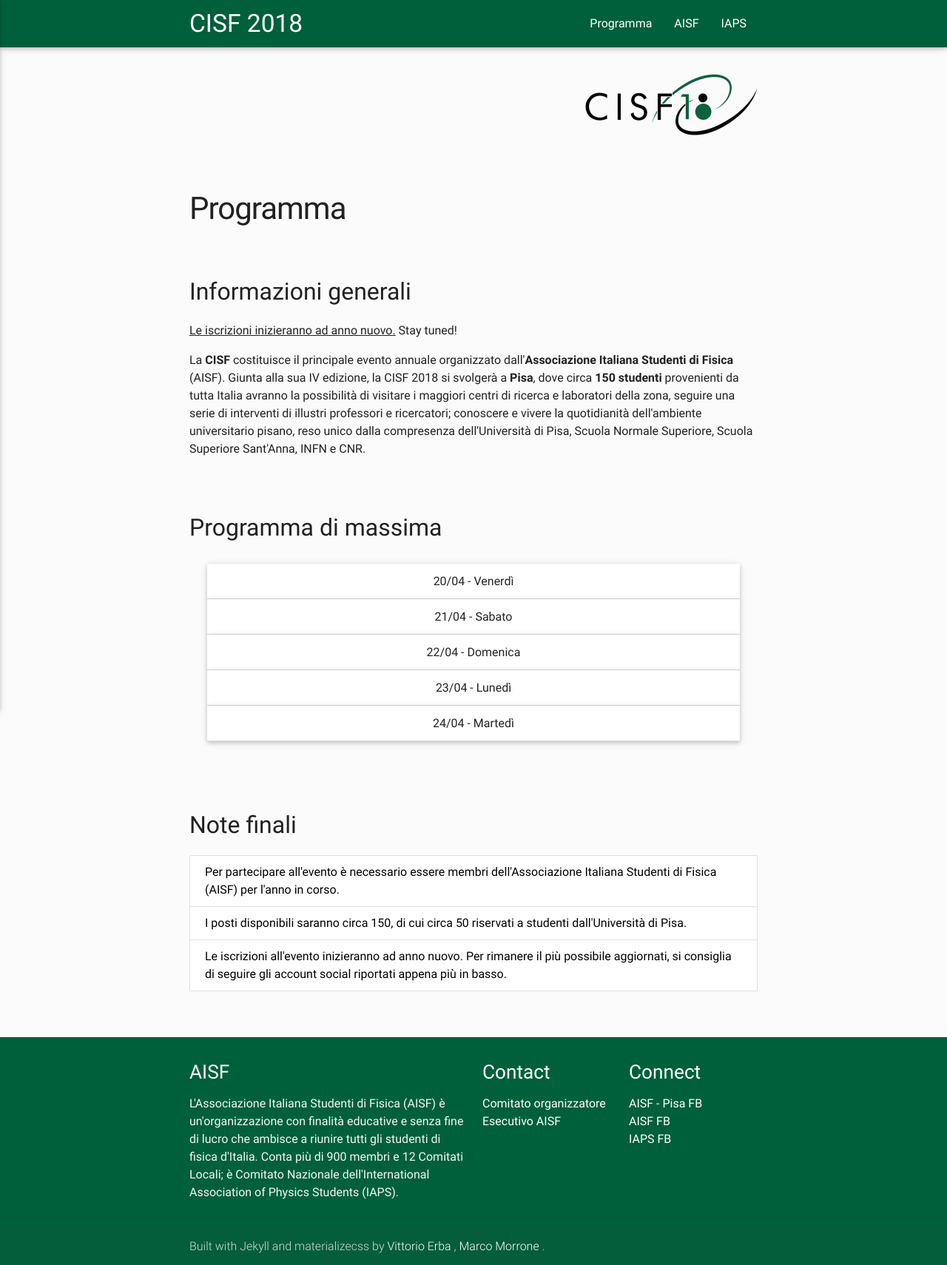
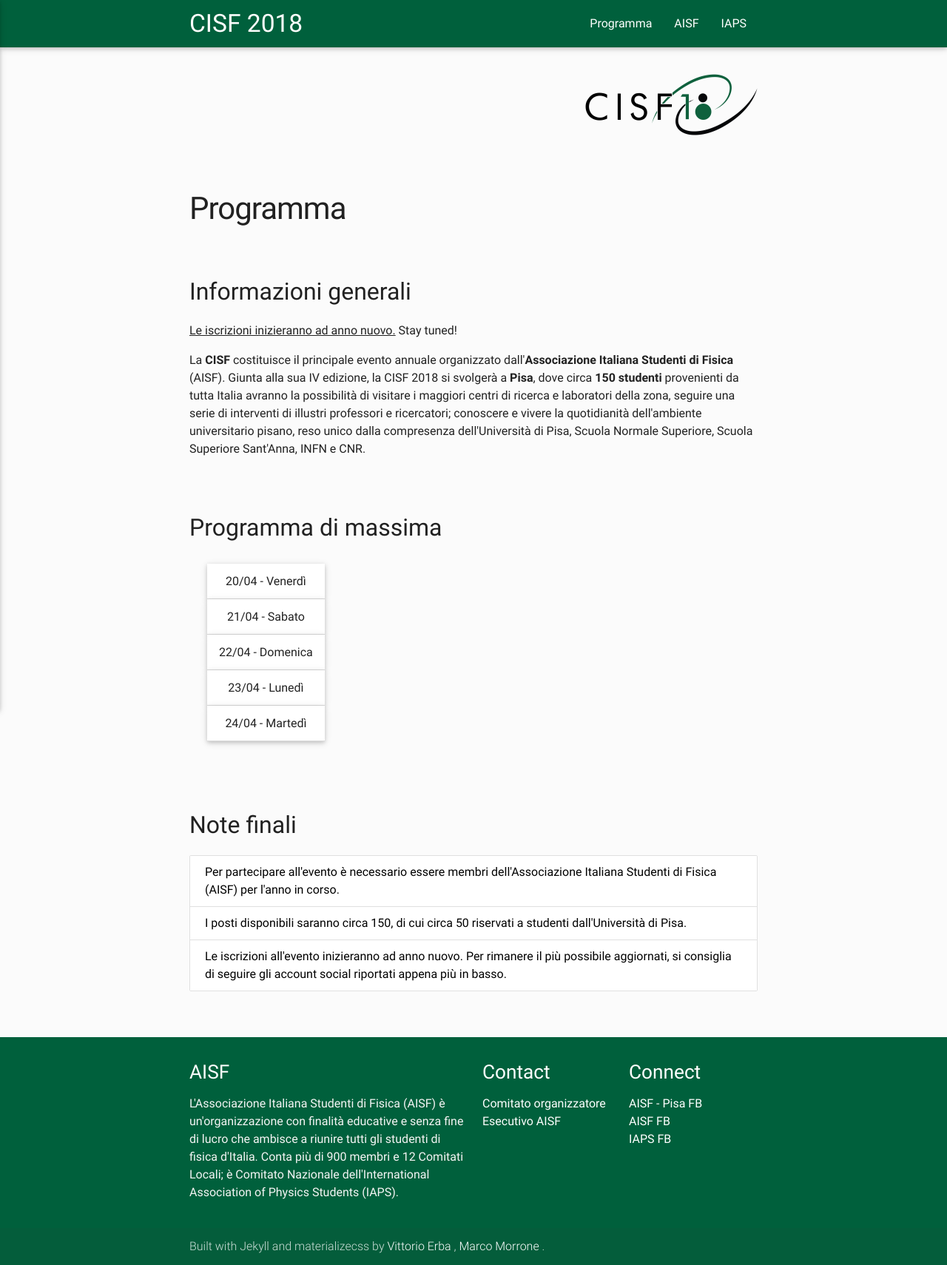
Before and after one commit to AndreaGurgone/AndreaGurgone.github.io, a Jekyll site: the page built from programme.html, in a window 1280 px wide. Shown: the whole page at 74% size. Built offline with Jekyll 4.4.1, drawn with Linux system fonts in a browser that asks for light colours; nearby versions of some CDN libraries.

Commit message:
Update programme.html

```diff
--- a/programme.html
+++ b/programme.html
@@ -14,7 +14,7 @@
   <h2>Programma di massima</h2>
 
   <div class="row">
-    <div class="col s12">
+    <div class="col s15">
       <ul class="collapsible popout" data-collapsible="accordion">
       {% for item in site.data.programme.schedule %}
         <li>
```
